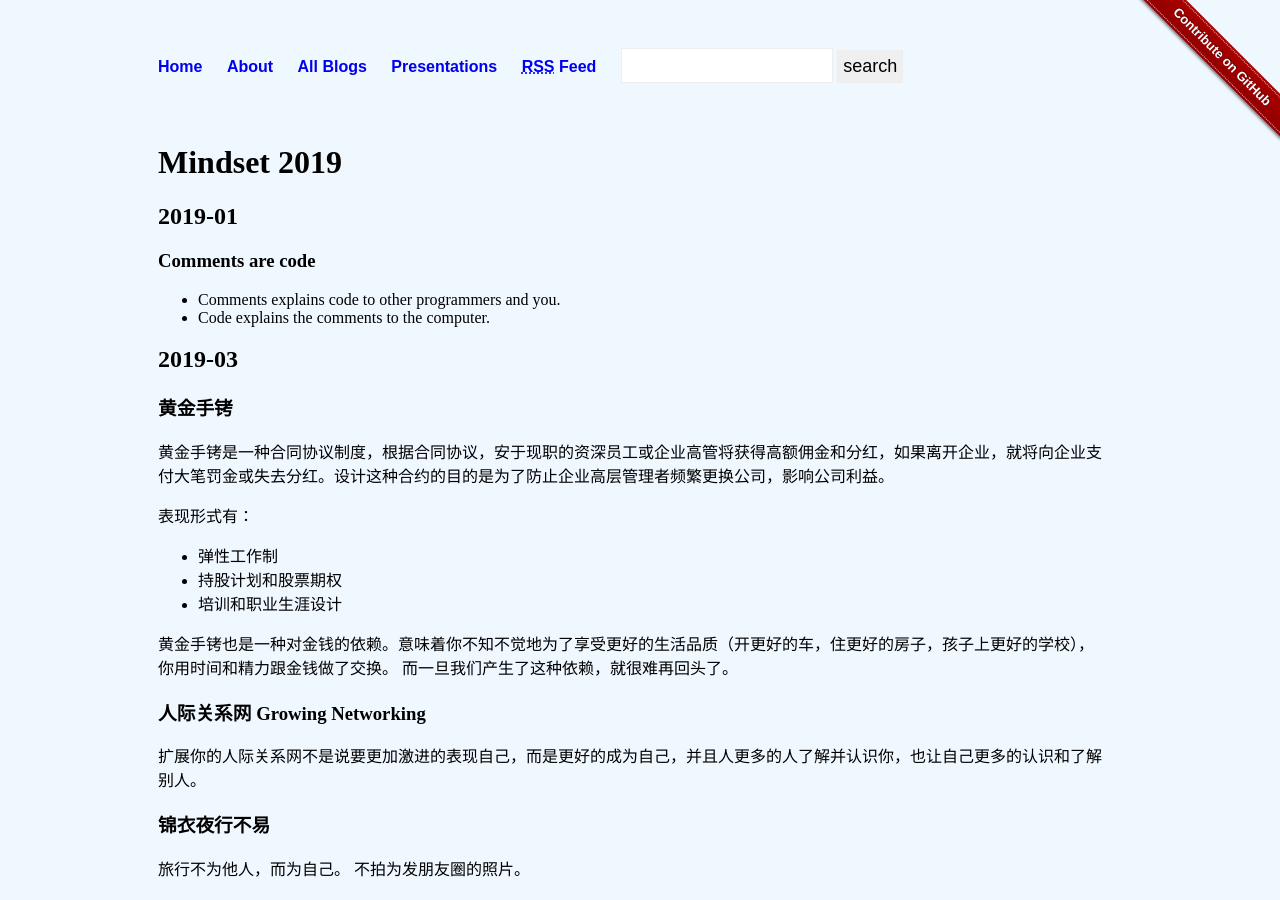
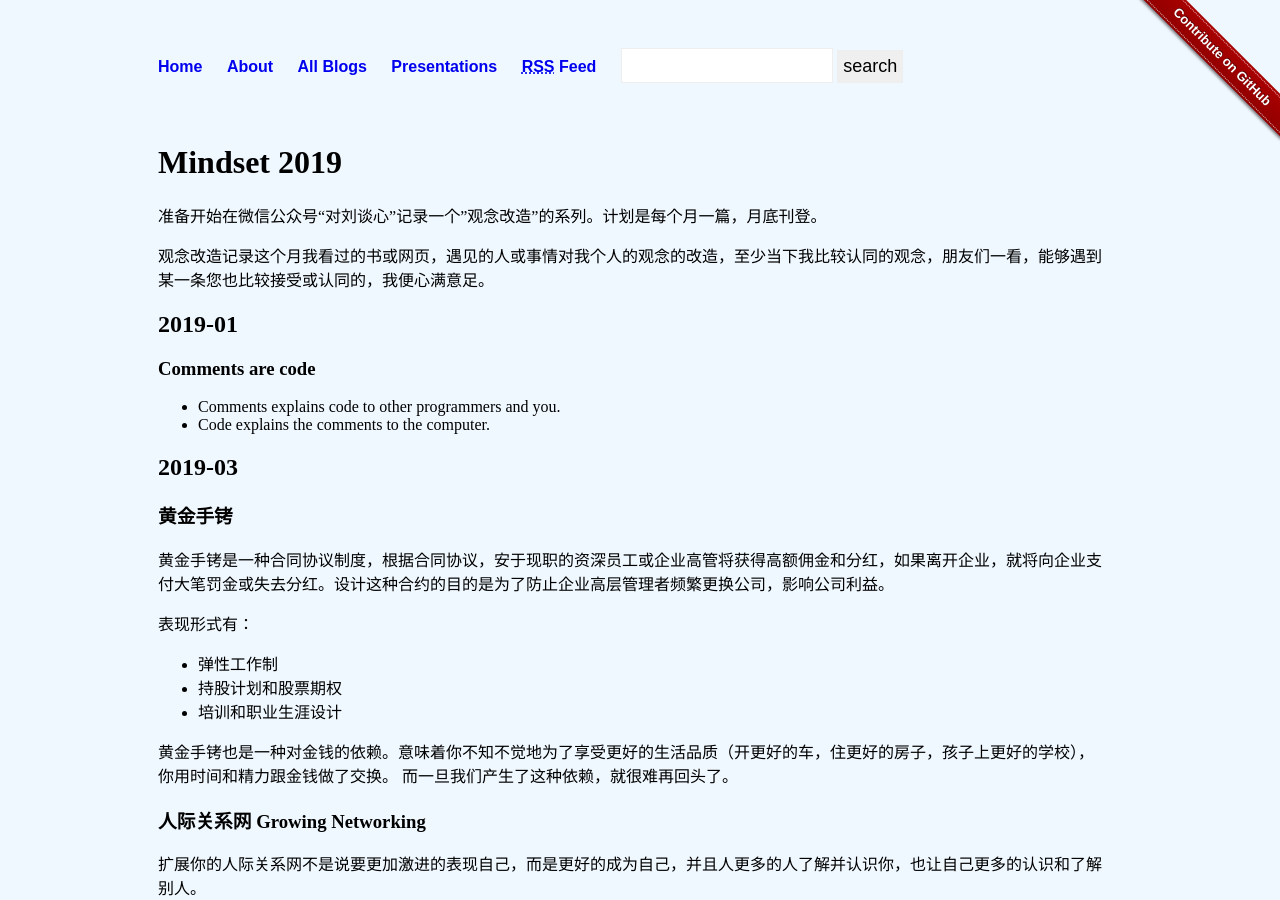
Before and after one commit to liuning0820/liuning0820.github.io, a Jekyll site: the page built from _posts/2019-07-27-mindset-2019.md, in a window 1280 px wide and 900 px high. Built offline with Jekyll 4.4.1, drawn with Linux system fonts in a browser that asks for light colours; our own code applies the rules of GitHub Pages for plain Markdown files; comment, search, counter and statistics services are not loaded.

Commit message:
Added post excerpt in a template post.

```diff
--- a/_posts/2019-07-27-mindset-2019.md
+++ b/_posts/2019-07-27-mindset-2019.md
@@ -1,4 +1,16 @@
+---
+layout: default
+author: liuning0820
+comments: true
+---
+
 # Mindset 2019
+
+准备开始在微信公众号“对刘谈心”记录一个"观念改造"的系列。计划是每个月一篇，月底刊登。
+
+观念改造记录这个月我看过的书或网页，遇见的人或事情对我个人的观念的改造，至少当下我比较认同的观念，朋友们一看，能够遇到某一条您也比较接受或认同的，我便心满意足。
+
+<! --more-- >
 
 ## 2019-01
 
```
Also changed, not shown: _drafts/template-for-new-post.md (added, +15 -0 lines), _posts/2019-06-30-the-future-of-devops-as-a-service.md (+5 -1 lines), _posts/2019-07-12-急匆匆的外卖小哥.md (+8 -5 lines), _posts/2019-07-15-移动支付的烦恼.md (+7 -1 lines).
